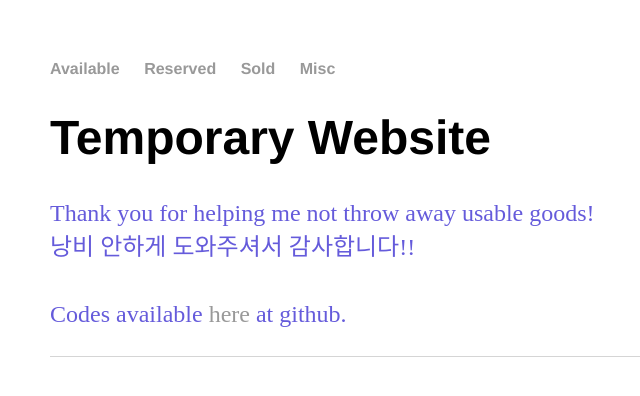
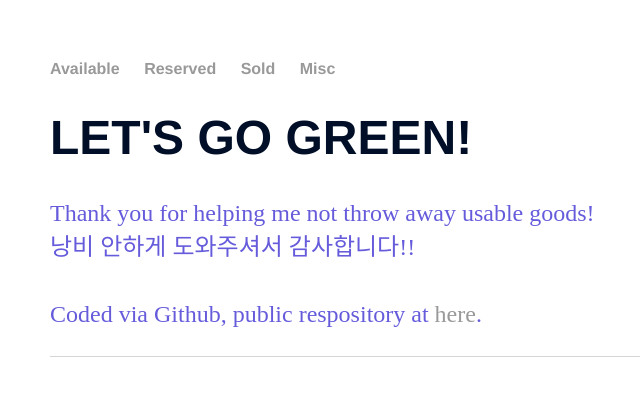
Before and after one commit to AvionMoveOut/AvionMoveOut.github.io, a Jekyll site: the page built from misc/index.html, in a window 1280 px wide. Shown: the top 396 px of the page, without its empty margins (142-782 px from the left). Built offline with Jekyll 4.4.1, drawn with Linux system fonts in a browser that asks for light colours.

Commit message:
Update index.html

```diff
--- a/misc/index.html
+++ b/misc/index.html
@@ -4,13 +4,13 @@ title: Gwag's Move Out
 ---
 <div class="blurb">
 	<h1>
-		Temporary Website
+		<font color=##\00FF27> LET'S GO GREEN! </font>
 	</h1>
 	<p>
 		<font color=#655BDB>
 			Thank you for helping me not throw away usable goods!<br />
 			낭비 안하게 도와주셔서 감사합니다!!<br /><br />
-			Codes available <a href="https://github.com/AvionMoveOut/AvionMoveOut.github.io">here</a> at github.
+			Coded via Github, public respository at <a href="https://github.com/AvionMoveOut/AvionMoveOut.github.io">here</a>.
 		</font>
 	</p>
 </div>
```
